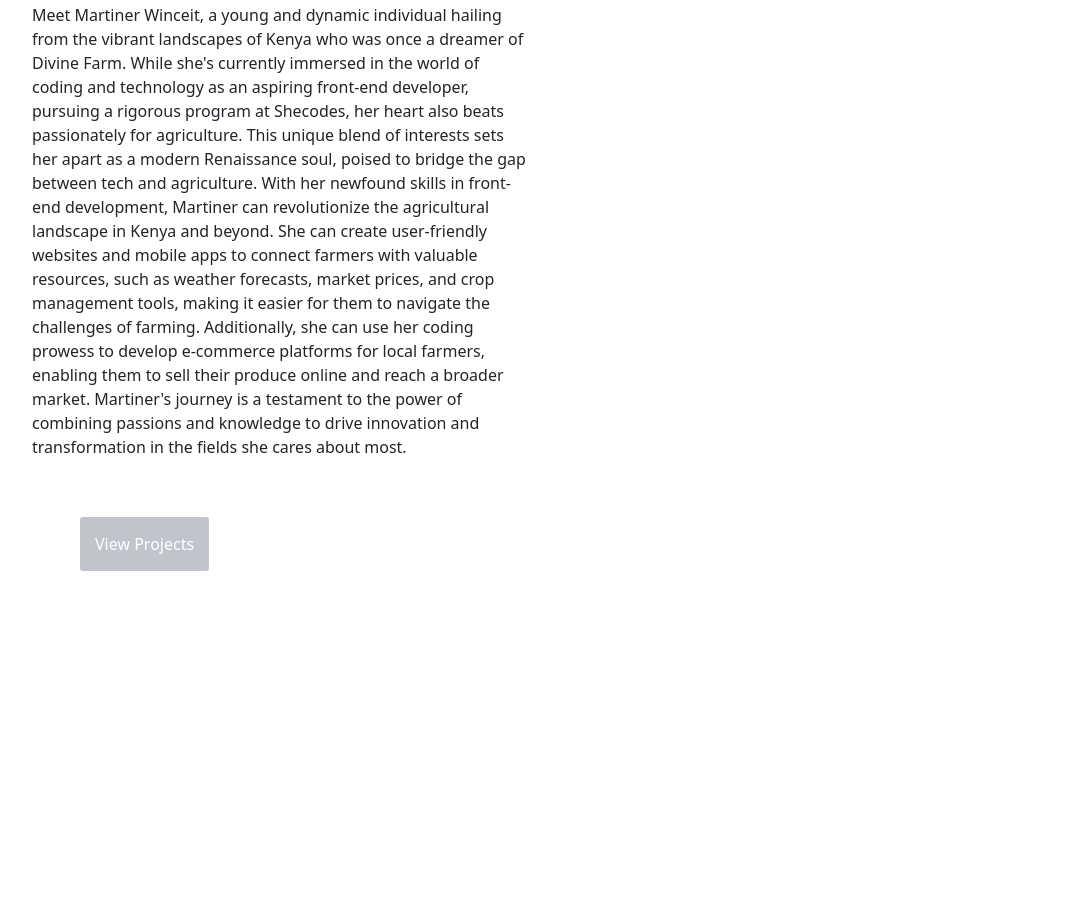
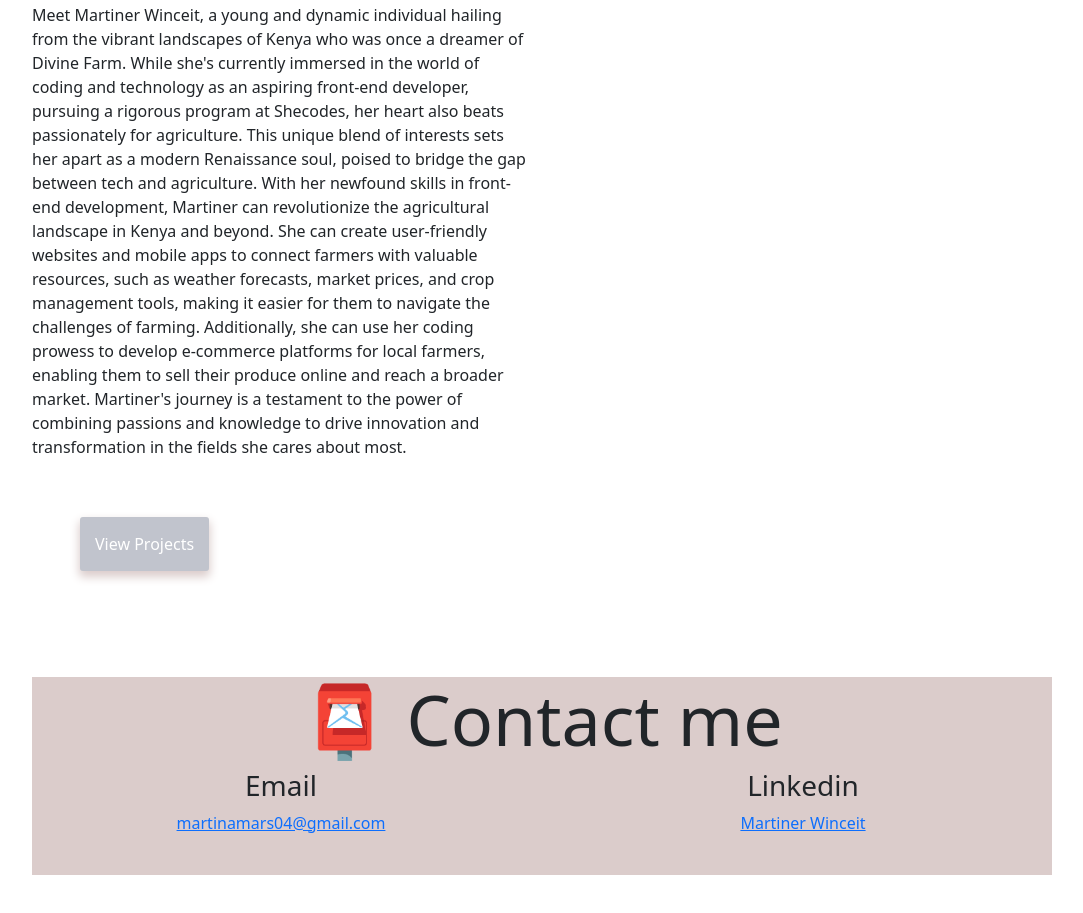
Before and after one commit to Techgirlie-martinermars/portfolio-farming, a plain HTML site: page about.html in a window 1280 px wide. Shown: the part 281-1194 px from the top of the page, without its empty margins (98-1181 px from the left). Before the commit the page ends 1054 px from the top, so only its background shows below. Drawn offline with nearby package versions, Linux system fonts and the light colour scheme.

Commit message:
Added the contact me section

```diff
--- a/about.html
+++ b/about.html
@@ -64,7 +64,7 @@
               most.
             </p>
             <div class="m-5">
-              <a href="#" class="info-link">View Projects </a>
+              <a href="/work.html" class="info-link">View Projects </a>
             </div>
           </div>
           <div class="col-md-6">
@@ -72,6 +72,31 @@
           </div>
         </div>
       </div>
+
+      <div id="contact" class="mt-4">
+        <h1>📮 Contact me</h1>
+        <div class="row">
+          <div class="col mb-0">
+            <h3>Email</h3>
+            <p>
+              <a href="mailto:martinamars04@gmail.com" class="email-link">
+                martinamars04@gmail.com
+              </a>
+            </p>
+          </div>
+          <div class="col mb-4">
+            <h3>Linkedin</h3>
+            <p>
+              <a
+                href="https://www.linkedin.com/in/martiner-winceit/"
+                target="_blank"
+              >
+                Martiner Winceit
+              </a>
+            </p>
+          </div>
+        </div>
+      </div>
     </div>
   </body>
 </html>
--- a/style.css
+++ b/style.css
@@ -71,7 +71,11 @@ h4 {
   padding: 15px;
   margin: 10px auto;
   text-decoration: none;
-  box-shadow: var(--box-shadow);
+  box-shadow: var(--shadow);
+}
+#contact {
+  text-align: center;
+  background: var(--special-color);
 }
 @media (max-width: 900px) {
   .project-description {
```
